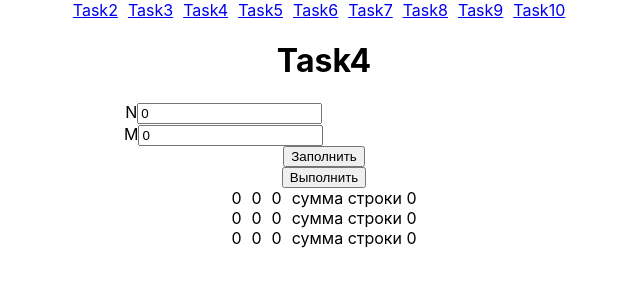
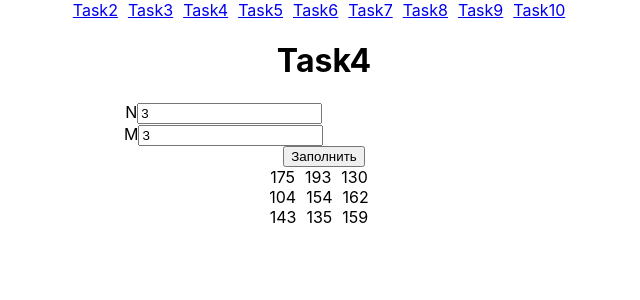
Before and after one commit to aylok1n/programming-workshop, a React (Create React App) app: page /Task4 in a window 1280 px wide. Shown: the top 300 px of the page, without its empty margins (316-956 px from the left). Built offline with nearby package versions, Linux system fonts and the light colour scheme.

Commit message:
change task4 variant

```diff
--- a/src/Tasks/Task4.js
+++ b/src/Tasks/Task4.js
@@ -1,14 +1,11 @@
-import React, { useState } from "react";
+import React, { useState, useEffect } from "react";
 import './styles.css'
 
 export const Task4 = (props) => {
-    const [N, setN] = useState(0)
-    const [M, setM] = useState(0)
-    const [matrix, setMatrix] = useState([
-        [0, 0, 0],
-        [0, 0, 0],
-        [0, 0, 0],
-    ])
+    const [N, setN] = useState(3)
+    const [M, setM] = useState(3)
+    const [matrix, setMatrix] = useState([[]])
+    const [saddlePoint, setSaddlePoint] = useState(false)
 
     const setMatr = () => {
         let matr = [];
@@ -19,12 +16,46 @@ export const Task4 = (props) => {
             }
         }
         setMatrix(matr)
+        findSaddlePoint(matr)
     }
 
-    const calculate = () => {
-        let matr = [...matrix]
-        setMatrix(matr.sort((n, m) => m.reduce((a, b) => a + b, 0) - n.reduce((a, b) => a + b, 0)))
+    const findSaddlePoint = (matr) => {
+        for (let i = 0; i < matr.length; i++) {
+            let rowMin = matr[i][0];
+
+            let colIndex = 0;
+
+            let saddlePoint = true;
+
+            //Finding the smallest element in ith row
+            for (let j = 1; j < matr[i].length; j++) {
+                if (matr[i][j] < rowMin) {
+                    rowMin = matr[i][j];
+
+                    colIndex = j;
+                }
+            }
+
+            //Checking rowMin is also the largest element in its column
+
+            for (let j = 0; j < matr.length; j++) {
+                if (matr[j][colIndex] > rowMin) {
+                    saddlePoint = false;
+                    break;
+                }
+            }
+
+            if (saddlePoint) {
+                setSaddlePoint(rowMin);
+            }
+            else setSaddlePoint(false);
+
+        }
     }
+
+    useEffect(() => {
+        setMatr()
+    }, [])
 
     return (
         <div className='center '>
@@ -42,16 +73,19 @@ export const Task4 = (props) => {
                 </div>
             </div>
             <button onClick={setMatr}>Заполнить</button>
-            <button onClick={calculate}>Выполнить</button>
             {matrix?.map((N, indexN) => (
                 <div key={indexN}>
                     {N?.map((M, indexM) => (
                         <span style={{ marginRight: 10 }} key={indexM}>{M}</span>
                     ))}
-                    сумма строки {N.reduce((a, b) => a + b, 0)}
                 </div>
             ))}
+            {saddlePoint && <div>
+                седловая точка: {saddlePoint}
+            </div>}
         </div>
     )
 }
+
+
 export default Task4
```
